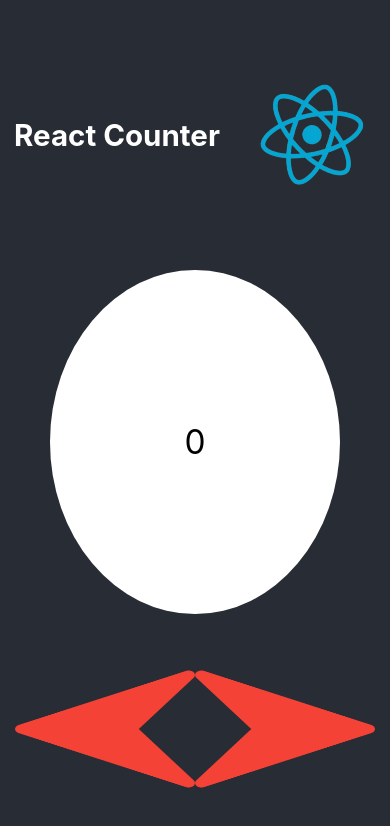
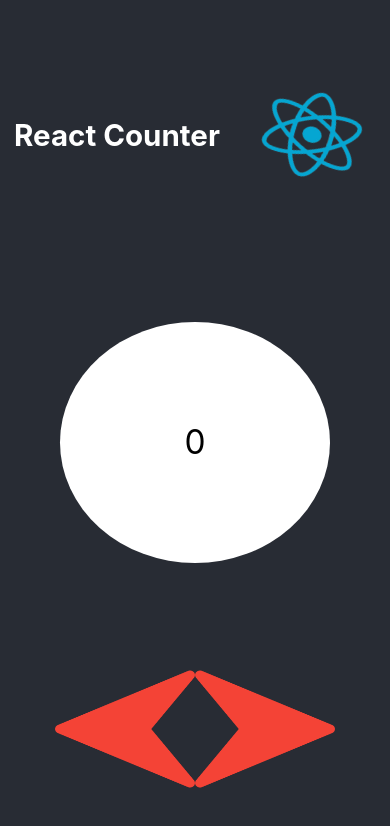
Before and after one commit to GustavoHenriqueSchmitz/React-Counter, a React (Create React App) app: page / in a window 390 px wide. Shown: the top 826 px of the page. Built offline with nearby package versions, Linux system fonts and the light colour scheme.

Commit message:
vertical-responsivity

```diff
--- a/src/components/Counter.jsx
+++ b/src/components/Counter.jsx
@@ -12,14 +12,14 @@ export function Counter() {
   // Function count, for the counter
   function count(type) {
 
-    if (type === 1) {
-        setNumber(number + 1)
-      }
+    if (type === 1 && number < 9999999) {
+      setNumber(number + 1)
+    }
 
-    else if (type === 2) {
-        setNumber(number - 1)
-      }
+    else if (type === 2 && number > -9999999) {
+      setNumber(number - 1)
     }
+  }
 
   // Check the window size for the rendering
   const updateMedia = () => {
--- a/src/components/Counter.module.css
+++ b/src/components/Counter.module.css
@@ -60,13 +60,14 @@
 
 @media (max-width: 590px) {
   #counterArea {
+    height: 70%;
     min-height: 220px;
-    min-width: 290px;
+    min-width: 270px;
   }
 
   .arrows {
     height: 55%;
     width: 10%;
-    min-width: 180px;
+    min-width: 140px;
   }
 }
--- a/src/components/Header.module.css
+++ b/src/components/Header.module.css
@@ -51,7 +51,7 @@ h1 {
 
 @media (max-width: 590px) {
   #reactIcon {
-    min-height: 90px;
-    min-width: 120px;
+    min-height: 70px;
+    min-width: 100px;
   }
 }
```
